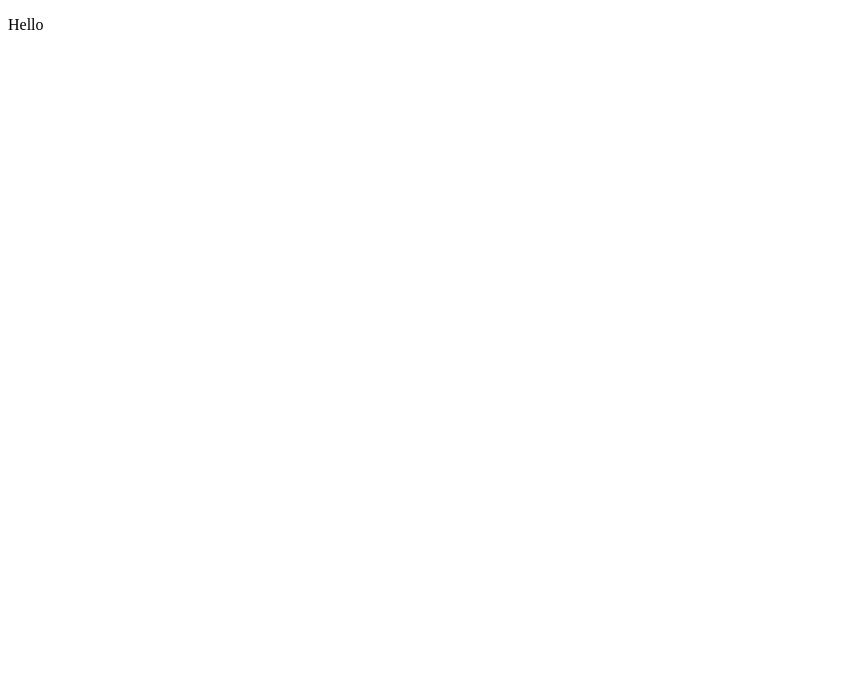
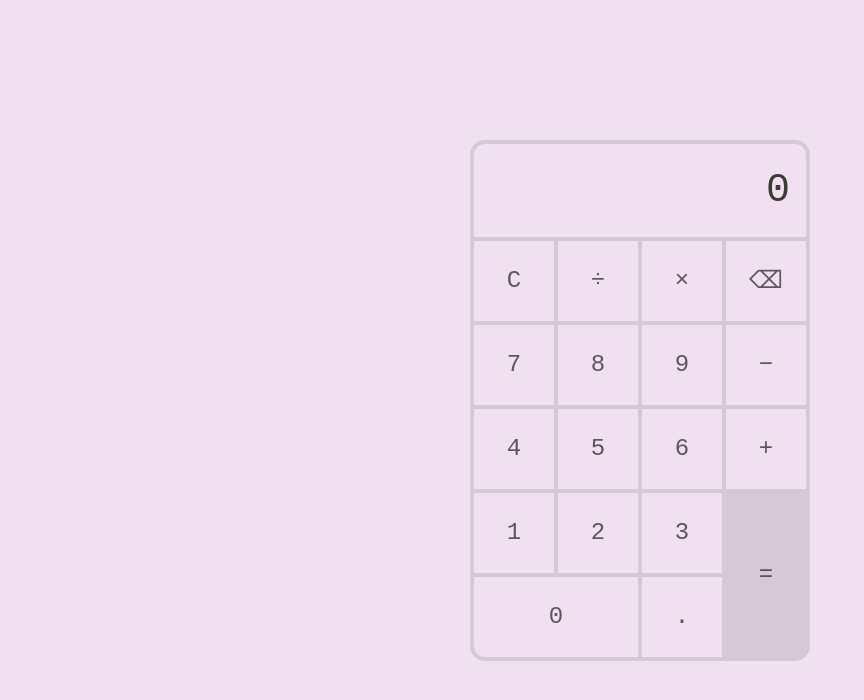
Before and after one commit to lambrous/odin-calculator, a plain HTML site: page index.html in a window 1280 px wide. Shown: the whole page, without its empty margins (0-864 px from the left). Drawn offline with Linux system fonts and the light colour scheme; a web font is replaced by a local one.

Commit message:
Add calculator UI structure and styling

```diff
--- a/index.html
+++ b/index.html
@@ -4,10 +4,45 @@
     <meta charset="UTF-8" />
     <meta name="viewport" content="width=device-width, initial-scale=1.0" />
     <title>Calculator | The Odin Project</title>
+
+    <link rel="stylesheet" href="./style.css" />
+    <script defer src="./script.js"></script>
   </head>
+
   <body>
     <div class="calculator">
-      <p>Hello</p>
+      <div class="display">
+        <p class="input">
+          <span class="first-number">0</span>
+          <span class="operand"></span>
+          <span class="second-number"></span>
+        </p>
+      </div>
+      <div class="buttons">
+        <button class="clear">C</button>
+        <button class="operator" data-operator="divide">&divide;</button>
+        <button class="operator" data-operator="times">&times;</button>
+        <button class="delete">&#x232B;</button>
+
+        <button class="digit" data-digit="7">7</button>
+        <button class="digit" data-digit="8">8</button>
+        <button class="digit" data-digit="9">9</button>
+        <button class="operator" data-operator="minus">&minus;</button>
+
+        <button class="digit" data-digit="4">4</button>
+        <button class="digit" data-digit="5">5</button>
+        <button class="digit" data-digit="6">6</button>
+        <button class="operator" data-operator="plus">&plus;</button>
+
+        <button class="digit" data-digit="1">1</button>
+        <button class="digit" data-digit="2">2</button>
+        <button class="digit" data-digit="3">3</button>
+
+        <button class="digit" data-digit="0">0</button>
+        <button class="digit decimal" data-digit=".">.</button>
+
+        <button class="equals">&equals;</button>
+      </div>
     </div>
   </body>
 </html>
--- a/style.css
+++ b/style.css
@@ -1,3 +1,5 @@
+@import url("https://fonts.googleapis.com/css2?family=Spline+Sans+Mono:ital,wght@0,300..700;1,300..700&display=swap");
+
 *,
 *::before,
 *::after {
@@ -9,7 +11,13 @@
 }
 
 body {
-  font-family: "Courier New", Courier, monospace;
+  font-family: "Spline Sans Mono", monospace;
+  background-color: #f1e1f0;
+  color: #292524bb;
+  height: 100vh;
+  display: flex;
+  justify-content: center;
+  align-items: center;
 }
 
 input,
@@ -18,3 +26,58 @@ textarea,
 select {
   font: inherit;
 }
+
+.calculator {
+  /* height: 700px; */
+  border: 4px solid#d6c8d5;
+  border-radius: 15px;
+  overflow: hidden;
+}
+
+.display {
+  border-bottom: 4px solid#d6c8d5;
+  padding: 1.5rem 1rem;
+  text-align: right;
+}
+
+.input {
+  font-size: 2.5rem;
+  color: hsla(92, 20%, 13%, 0.887);
+}
+
+.buttons {
+  display: grid;
+  grid-template-columns: repeat(4, 1fr);
+  grid-template-rows: repeat(4, 1fr);
+  gap: 4px;
+  background-color: #d6c8d5;
+}
+
+button {
+  color: inherit;
+  cursor: pointer;
+  aspect-ratio: 1 / 1;
+  width: 80px;
+  font-size: 1.5rem;
+  background-color: #f1e1f0;
+  border: none;
+}
+
+button:active {
+  background-color: hsla(302, 21%, 77%, 0.623);
+}
+
+.equals {
+  grid-row: 4 / 6;
+  grid-column: 4;
+  aspect-ratio: initial;
+  background-color: inherit;
+  border: none;
+}
+
+button[data-digit="0"] {
+  grid-row: 5;
+  grid-column: span 2;
+  aspect-ratio: initial;
+  width: 100%;
+}
```
